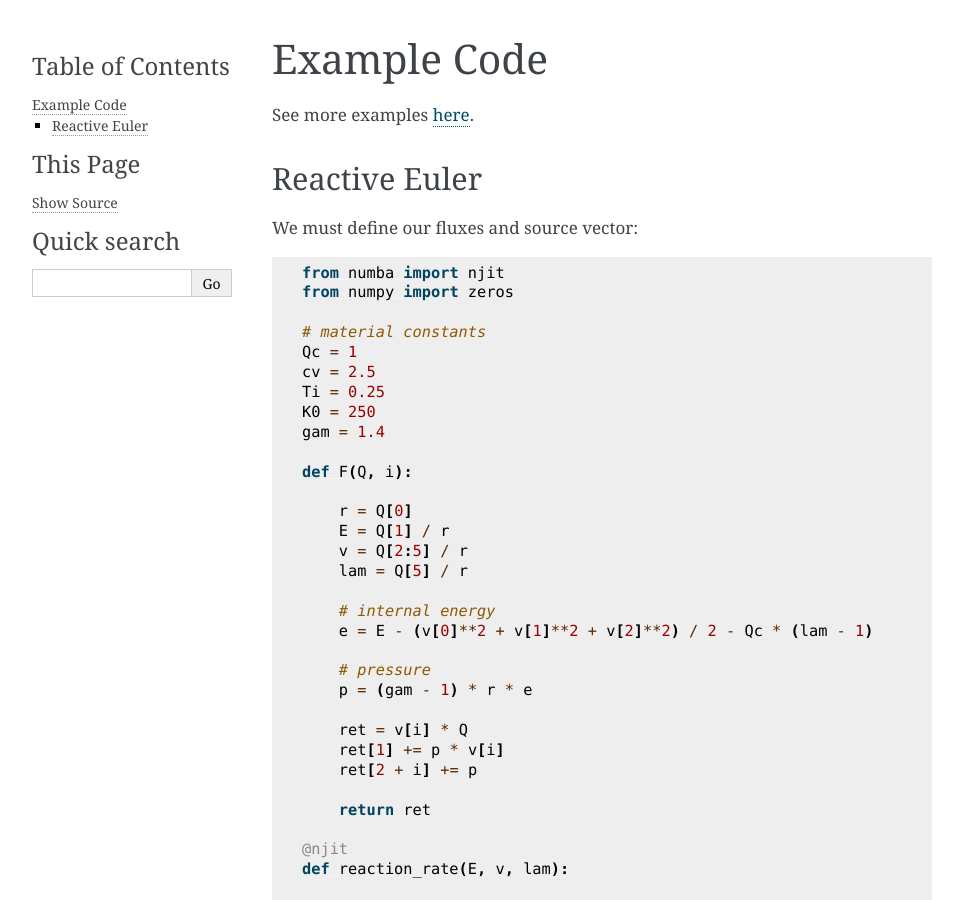
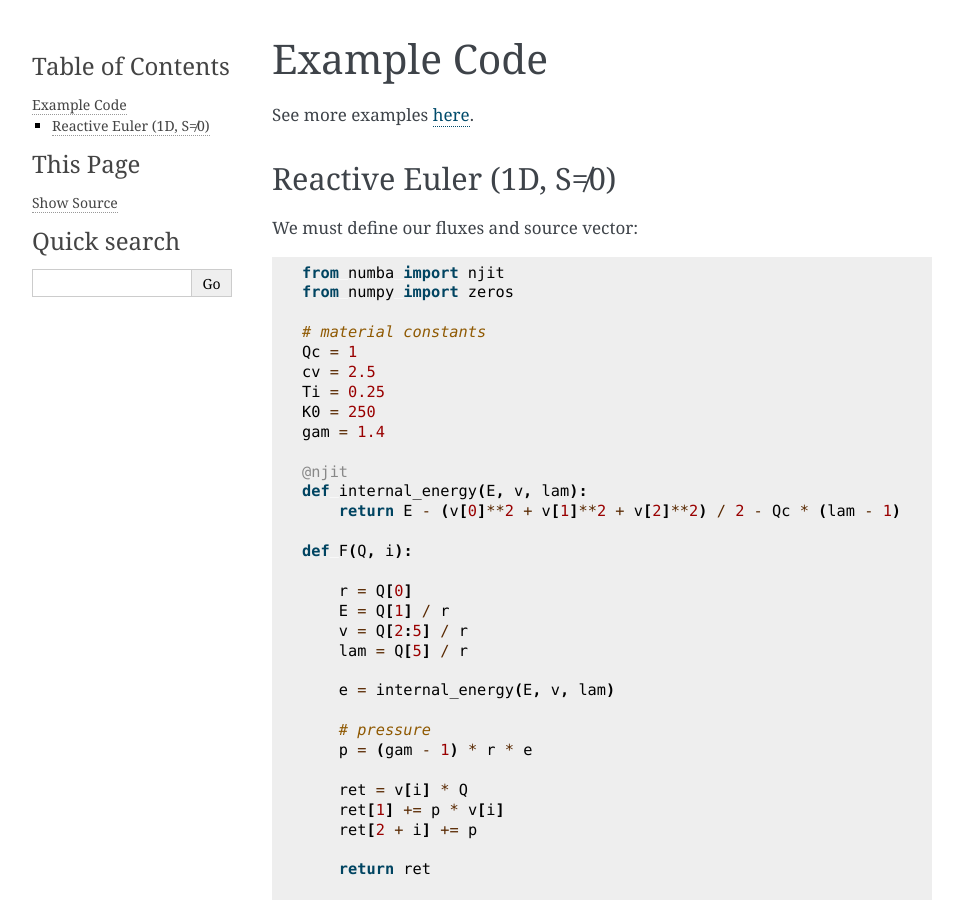
Before and after one commit to haranjackson/PyPDE, a Sphinx documentation site: the page built from docs/pages/example_code.rst, in a window 1280 px wide and 900 px high. Shown: the whole window, without its empty margins (148-1111 px from the left). Built offline with Sphinx 7.4.7, drawn with Linux system fonts in a browser that asks for light colours; some of the changed lines change nothing that is shown; some of the changed text lies outside the part shown.

Commit message:
updated docs

```diff
--- a/docs/pages/example_code.rst
+++ b/docs/pages/example_code.rst
@@ -4,8 +4,8 @@ Example Code
 See more examples `here
 <https://github.com/haranjackson/PyPDE/tree/master/pypde/tests>`_.
 
-Reactive Euler
---------------
+Reactive Euler (1D, S≠0)
+------------------------
 
 We must define our fluxes and source vector:
 
@@ -21,6 +21,10 @@ We must define our fluxes and source vector:
     K0 = 250
     gam = 1.4
 
+    @njit
+    def internal_energy(E, v, lam):
+        return E - (v[0]**2 + v[1]**2 + v[2]**2) / 2 - Qc * (lam - 1)
+
     def F(Q, i):
 
         r = Q[0]
@@ -28,8 +32,7 @@ We must define our fluxes and source vector:
         v = Q[2:5] / r
         lam = Q[5] / r
 
-        # internal energy
-        e = E - (v[0]**2 + v[1]**2 + v[2]**2) / 2 - Qc * (lam - 1)
+        e = internal_energy(E, v, lam)
 
         # pressure
         p = (gam - 1) * r * e
@@ -78,6 +81,8 @@ We now set out the initial conditions for the 1D detonation wave test. We use
 
 .. code-block:: python
 
+    from numpy import inner, array
+
     def energy(r, p, v, lam):
         return p / ((gam - 1) * r) + inner(v, v) / 2 + Qc * (lam - 1)
 
@@ -97,8 +102,8 @@ We now set out the initial conditions for the 1D detonation wave test. We use
     lamR = 1
     ER = energy(rR, pR, vR, lamR)
 
-    QL = rL * ([1, EL] + vL)
-    QR = rR * ([1, ER] + vR)
+    QL = rL * array([1, EL] + vL + [lamL])
+    QR = rR * array([1, ER] + vR + [lamR])
 
     u = zeros([nx, 6])
     for i in range(nx):
```
